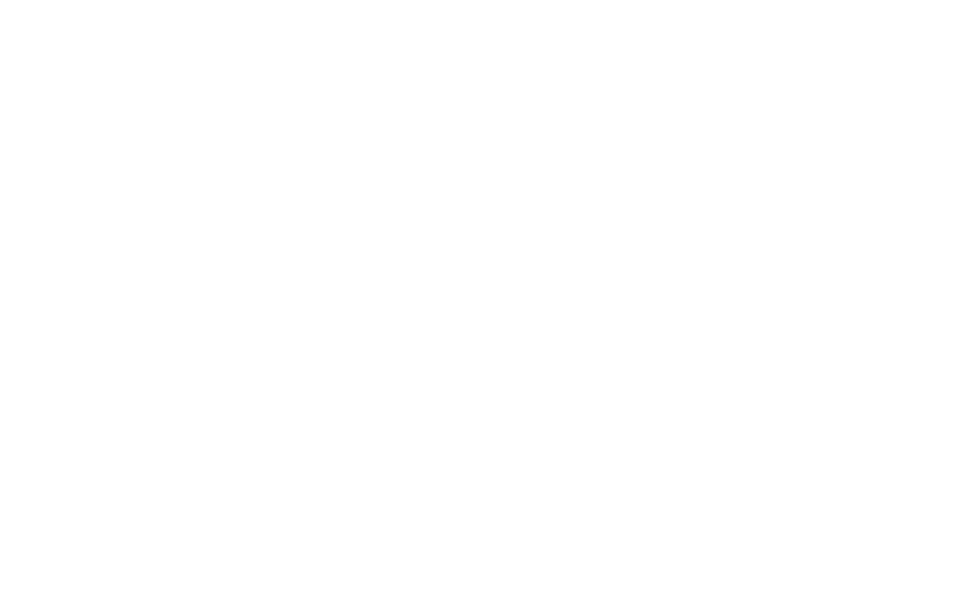
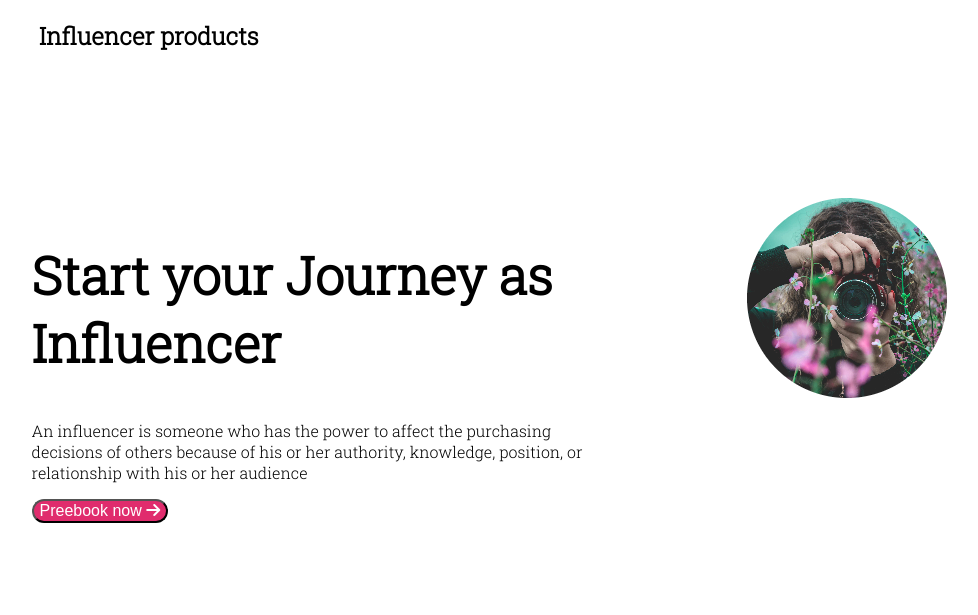
Before and after one commit to Abusayed987/2nd-assessment, a plain HTML site: page index.html in a window 1280 px wide. Shown: the whole page, without its empty margins (31-1009 px from the left). Drawn offline with Linux system fonts and the light colour scheme.

Commit message:
add section

```diff
--- a/index.html
+++ b/index.html
@@ -5,9 +5,28 @@
     <meta http-equiv="X-UA-Compatible" content="IE=edge">
     <meta name="viewport" content="width=device-width, initial-scale=1.0">
     <title>Influencer products</title>
-
+    <link rel="stylesheet" href="styles/style.css".css">
+    <script src="https://kit.fontawesome.com/9adcb3cd69.js" crossorigin="anonymous"></script>
 </head>
 <body>
-
+    <!-- header start -->
+    <header>
+        <h2 class="section-tittle">Influencer products</h2>
+    </header>
+    <!-- header end -->
+    <main>
+        <!-- ------------ start section --------- -->
+          <section class="container">
+             <div class="start-influencer">
+                  <h1>Start your Journey as
+                    Influencer</h1>
+                    <p>An influencer is someone who has the power to affect the purchasing decisions of others because of his or her authority, knowledge, position, or relationship with his or her audience</p>
+                    <button class="Preebook-button">Preebook now <i class="fas fa-arrow-right"></i></button>
+             </div>
+             <div class="main-camera">
+                    <img src="images/camera-girl.jpg" alt="">
+             </div>
+           </section>
+    </main>
 </body>
 </html>
--- a/styles/style.css
+++ b/styles/style.css
@@ -0,0 +1,40 @@
+/*---------- Poppins Font ------- */
+
+@import url('https://fonts.googleapis.com/css2?family=Poppins&family=Roboto+Slab:wght@300&display=swap');
+
+body{
+    font-family: 'Poppins', sans-serif;
+font-family: 'Roboto Slab', serif;
+}
+/* -----------------------
+ section container start
+------------------------- */
+
+.section-tittle{
+    margin-left: 62px;
+    margin-bottom: 146px;
+}
+.container{
+    display: flex;
+    justify-content: center
+}
+.start-influencer{
+    width: 582px;
+    height: 270px;
+    margin-right: 133px;
+}
+h1{
+    font-weight: bold;
+    font-size: 52px;
+}
+
+.Preebook-button{
+    color: #FFFFFF;
+    font-size: 16px;
+    background-color: #E02C6D;
+    border-radius: 41px;
+}
+.main-camera{
+    width: 440px;
+    height: 414px;
+}
```
Also changed, not shown: images/camera-girl.jpg (added).
